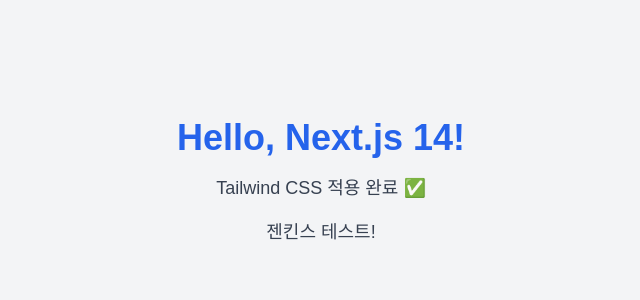
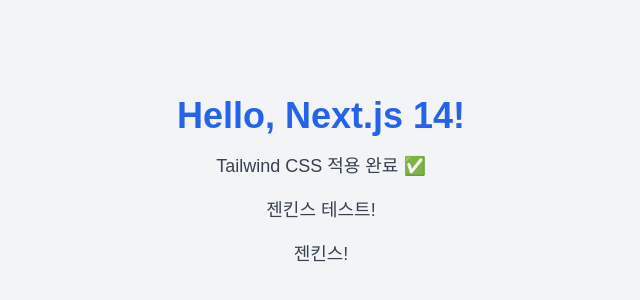
Before and after one commit to heon0945/AQoO, a Next.js app in the folder frontend/aqoo-fe/: page / in a window 1280 px wide. Shown: the part 218-518 px from the top of the page, without its empty margins (319-959 px from the left). Built offline with nearby package versions, Linux system fonts and the light colour scheme.

Commit message:
test again

```diff
--- a/frontend/aqoo-fe/src/app/page.tsx
+++ b/frontend/aqoo-fe/src/app/page.tsx
@@ -4,6 +4,7 @@
       <h1 className="text-4xl font-bold text-blue-600">Hello, Next.js 14!</h1>
       <p className="mt-4 text-lg text-gray-700">Tailwind CSS 적용 완료 ✅</p>
       <p className="mt-4 text-lg text-gray-700">젠킨스 테스트!</p>
+      <p className="mt-4 text-lg text-gray-700">젠킨스!</p>
     </main>
   );
 }
```
